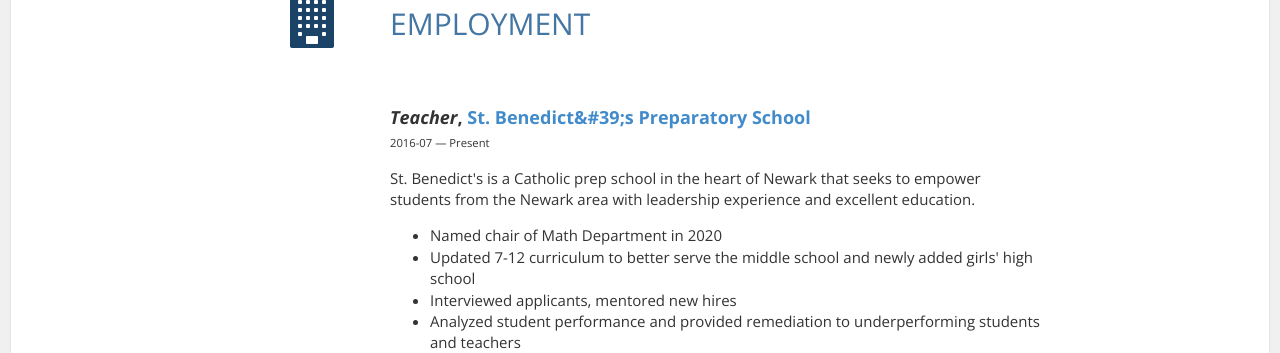
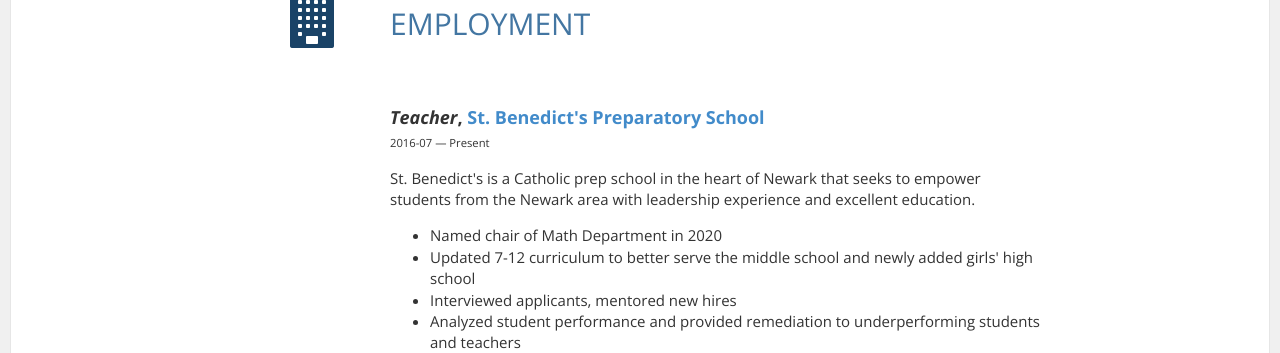
Before and after one commit to emcfarland/emcfarland.github.io, a Flask app: page / in a window 1280 px wide. Shown: the part 970-1323 px from the top of the page. Run offline with Flask 2, Linux system fonts and the light colour scheme; some libraries are stand-ins or nearby versions.

Commit message:
Update index.html

```diff
--- a/templates/index.html
+++ b/templates/index.html
@@ -370,7 +370,7 @@
                     <div>
                          <h3><em>Teacher</em>,
 
-    <a href="www.sbp.org">St. Benedict&amp;#39;s Preparatory School</a>
+    <a href="www.sbp.org">St. Benedict's Preparatory School</a>
 
     </h3>
  <span class="tenure">2016-07 — Present</span>
```
